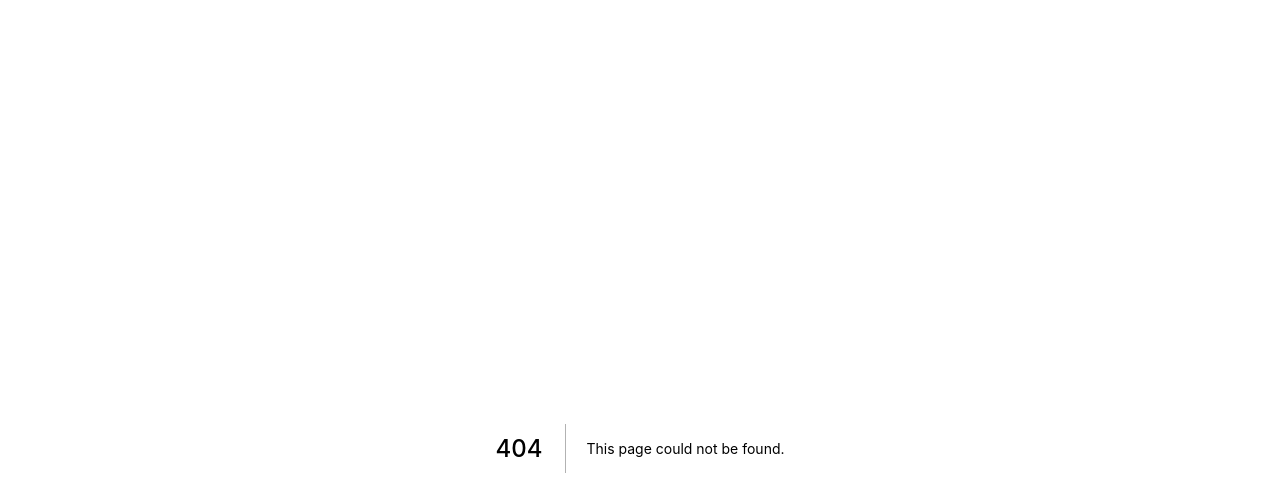
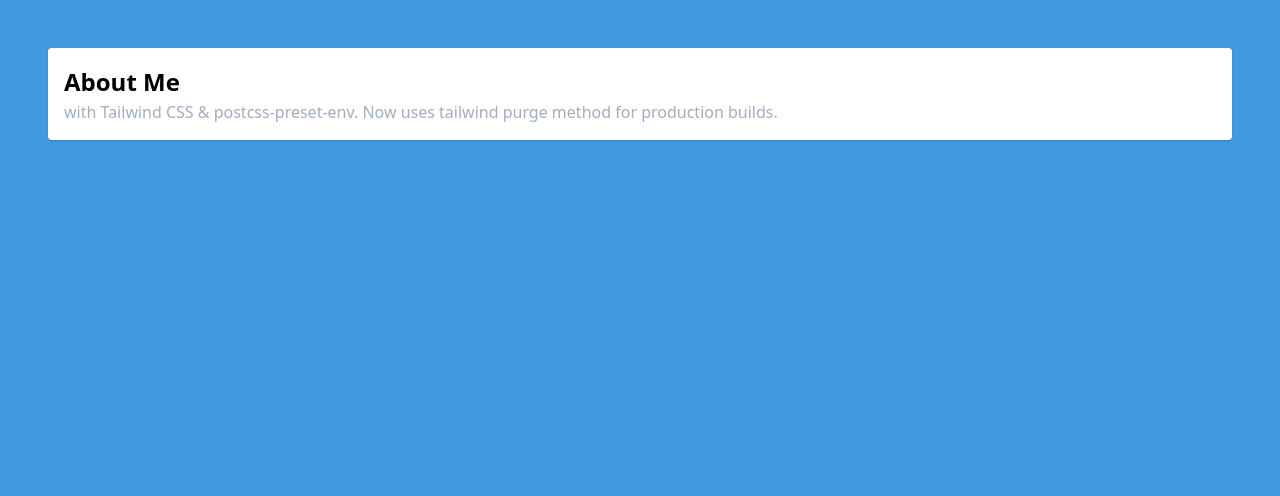
Before and after one commit to kagepedia/homepage, a Next.js app: page /about in a window 1280 px wide. Before the commit this address had no page. Shown: the top 496 px of the page. Built offline with nearby package versions, Linux system fonts and the light colour scheme.

Commit message:
pages create

```diff
--- /dev/null
+++ b/pages/about/index.js
@@ -0,0 +1,16 @@
+import Head from "../../components/head";
+
+const About = () => (
+  <div>
+    <Head />
+    <div className="p-4 bg-white rounded shadow">
+      <h1 className="text-2xl font-bold">About Me</h1>
+      <p className="text-gray-500">
+        with Tailwind CSS & postcss-preset-env. Now uses tailwind purge method
+        for production builds.
+      </p>
+    </div>
+  </div>
+);
+
+export default About;
--- /dev/null
+++ b/pages/contact/comp.js
@@ -0,0 +1,16 @@
+import Head from "../../components/head";
+
+const Comp = () => (
+  <div>
+    <Head />
+    <div className="p-4 bg-white rounded shadow">
+      <h1 className="text-2xl font-bold">Comp</h1>
+      <p className="text-gray-500">
+        with Tailwind CSS & postcss-preset-env. Now uses tailwind purge method
+        for production builds.
+      </p>
+    </div>
+  </div>
+);
+
+export default Comp;
--- /dev/null
+++ b/pages/contact/conf.js
@@ -0,0 +1,16 @@
+import Head from "../../components/head";
+
+const Conf = () => (
+  <div>
+    <Head />
+    <div className="p-4 bg-white rounded shadow">
+      <h1 className="text-2xl font-bold">Conf</h1>
+      <p className="text-gray-500">
+        with Tailwind CSS & postcss-preset-env. Now uses tailwind purge method
+        for production builds.
+      </p>
+    </div>
+  </div>
+);
+
+export default Conf;
--- /dev/null
+++ b/pages/contact/form.js
@@ -0,0 +1,16 @@
+import Head from "../../components/head";
+
+const Form = () => (
+  <div>
+    <Head />
+    <div className="p-4 bg-white rounded shadow">
+      <h1 className="text-2xl font-bold">Form</h1>
+      <p className="text-gray-500">
+        with Tailwind CSS & postcss-preset-env. Now uses tailwind purge method
+        for production builds.
+      </p>
+    </div>
+  </div>
+);
+
+export default Form;
--- a/pages/index.js
+++ b/pages/index.js
@@ -1,12 +1,19 @@
-// import Link from "next/link";
-// import Head from "../components/head";
-// import Nav from "../components/nav";
+import Link from "next/link";
+import Head from "../components/head";
 
-import Head from "next/head";
-
-export default () => (
+const Top = () => (
   <div>
     <Head />
+    <h2>
+      <Link href="/about/">
+        <a>About Me</a>
+      </Link>
+    </h2>
+    <h2>
+      <Link href="/contact/form">
+        <a>Contact</a>
+      </Link>
+    </h2>
     <div className="p-4 bg-white rounded shadow">
       <h1 className="text-2xl font-bold">Next.js</h1>
       <p className="text-gray-500">
@@ -16,3 +23,5 @@ export default () => (
     </div>
   </div>
 );
+
+export default Top;
--- /dev/null
+++ b/pages/posts/detail.js
@@ -0,0 +1,16 @@
+import Head from "../components/head";
+
+const Detail = () => (
+  <div>
+    <Head />
+    <div className="p-4 bg-white rounded shadow">
+      <h1 className="text-2xl font-bold">Detail</h1>
+      <p className="text-gray-500">
+        with Tailwind CSS & postcss-preset-env. Now uses tailwind purge method
+        for production builds.
+      </p>
+    </div>
+  </div>
+);
+
+export default Detail;
--- /dev/null
+++ b/pages/posts/index.js
@@ -0,0 +1,16 @@
+import Head from "../components/head";
+
+const Post = () => (
+  <div>
+    <Head />
+    <div className="p-4 bg-white rounded shadow">
+      <h1 className="text-2xl font-bold">Post</h1>
+      <p className="text-gray-500">
+        with Tailwind CSS & postcss-preset-env. Now uses tailwind purge method
+        for production builds.
+      </p>
+    </div>
+  </div>
+);
+
+export default Post;
```
